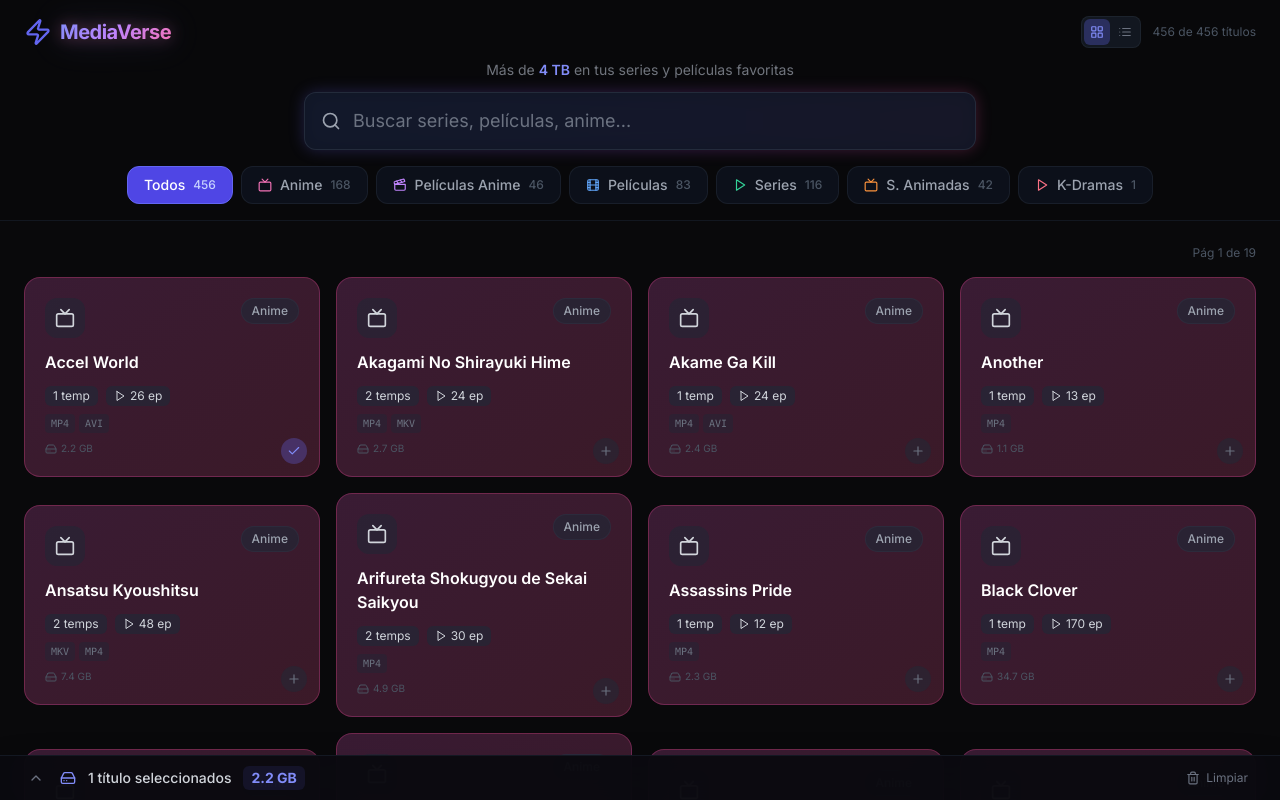
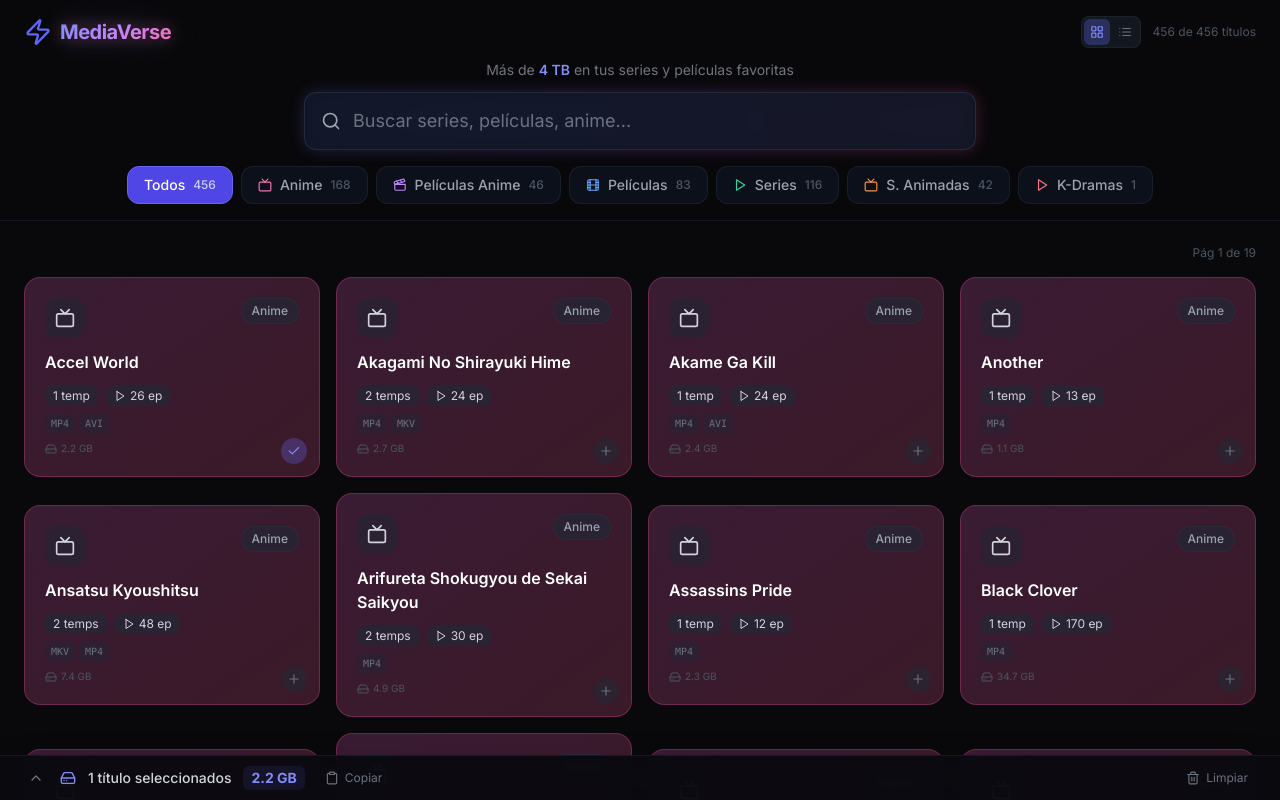
Before and after one commit to Ernesto581/MediaVerse, a Next.js app: page / in a window 1280 px wide. Both pictures are taken after a click on the button 294 px from the left and 451 px from the top of the page. Shown: the top 800 px of the page. Built offline with nearby package versions, Linux system fonts and the light colour scheme.

Commit message:
Agregar boton para copiar lista al portapapeles

```diff
--- a/src/components/SelectionDrawer.tsx
+++ b/src/components/SelectionDrawer.tsx
@@ -1,14 +1,26 @@
 'use client'
 
 import { useSelection } from '@/context/SelectionContext'
-import { X, HardDrive, Trash2, ChevronUp, ChevronDown } from 'lucide-react'
+import { X, HardDrive, Trash2, ChevronUp, ChevronDown, Clipboard, Check } from 'lucide-react'
 import { useState, useCallback } from 'react'
 
 export default function SelectionDrawer() {
   const { selected, totalFormatted, remove, clear } = useSelection()
   const [expanded, setExpanded] = useState(false)
+  const [copied, setCopied] = useState(false)
 
   const toggleExpand = useCallback(() => setExpanded((p) => !p), [])
+
+  const handleCopy = useCallback(async () => {
+    const formatSize = (item: typeof selected[0]) => {
+      return item.sizeFormatted || (item.sizeBytes ? (item.sizeBytes / (1024 * 1024 * 1024)).toFixed(1) + ' GB' : '—')
+    }
+    const lines = selected.map((item) => `${item.title}  •  ${formatSize(item)}`)
+    const text = `📀 MediaVerse — Lista de copia\n${'─'.repeat(40)}\n${lines.join('\n')}\n${'─'.repeat(40)}\nTotal: ${totalFormatted}`
+    await navigator.clipboard.writeText(text)
+    setCopied(true)
+    setTimeout(() => setCopied(false), 2000)
+  }, [selected, totalFormatted])
 
   if (selected.length === 0) return null
 
@@ -32,6 +44,14 @@
               <span className="text-sm font-bold text-indigo-400 bg-indigo-500/10 px-2 py-0.5 rounded-md">
                 {totalFormatted}
               </span>
+
+              <button
+                onClick={handleCopy}
+                className="flex items-center gap-1.5 text-xs text-gray-500 hover:text-indigo-400 transition-colors px-2 py-1 rounded-md hover:bg-indigo-500/10"
+              >
+                {copied ? <Check className="h-3.5 w-3.5 text-emerald-400" /> : <Clipboard className="h-3.5 w-3.5" />}
+                {copied ? 'Copiado!' : 'Copiar'}
+              </button>
             </div>
 
             <button
```
